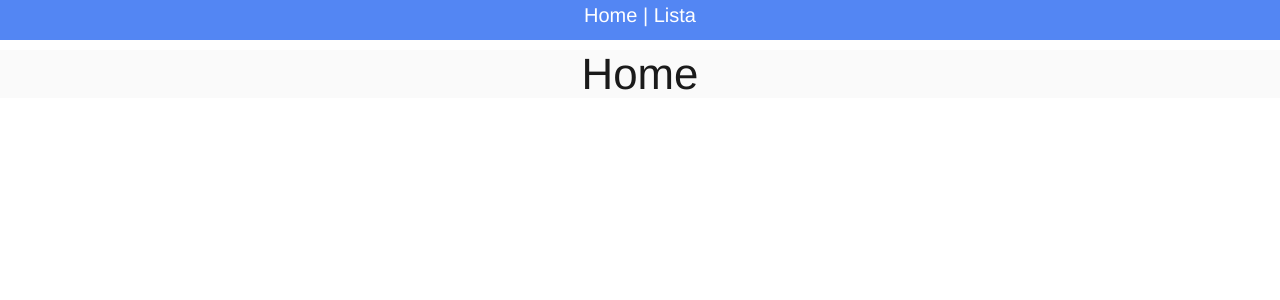
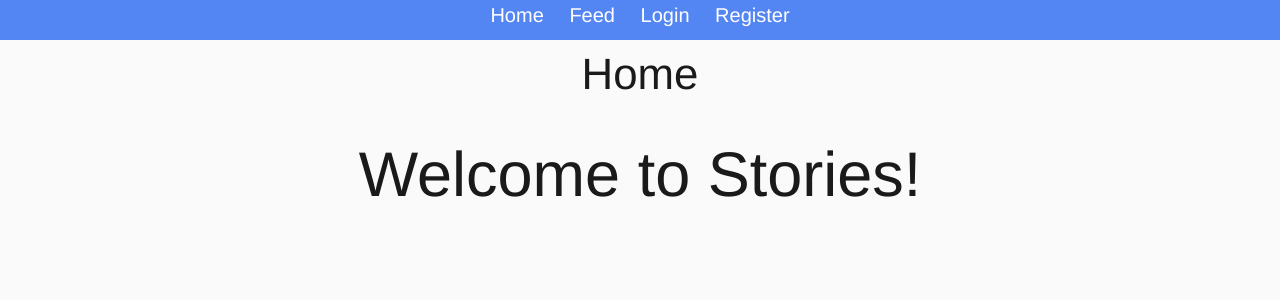
Before and after one commit to pierodesenzi/stories, a Vue app: page /#/ in a window 1280 px wide. Shown: the top 300 px of the page. Built offline with nearby package versions, Linux system fonts and the light colour scheme; no server answers.

Commit message:
Implemented main pages and CRUDs

```diff
--- a/src/App.vue
+++ b/src/App.vue
@@ -17,6 +17,10 @@ export default {
 </script>
 
 <style>
+body {
+  background-color: #fafafa;
+}
+
 #app {
   font-family: 'Avenir', Helvetica, Arial, sans-serif;
   -webkit-font-smoothing: antialiased;
@@ -24,7 +28,7 @@ export default {
   text-align: center;
   color: #1a1a1a;
   margin-top: 50px;
-  background-color: #fafafa;
+  /* background-color: #fafafa; */
 
 }
 </style>
--- a/src/components/Home.vue
+++ b/src/components/Home.vue
@@ -1,6 +1,7 @@
 <template>
     <div id="home">
         <h3>Home</h3>
+        <h1>Welcome to Stories!</h1>
     </div>
 </template>
 
--- a/src/components/List.vue
+++ b/src/components/List.vue
@@ -58,8 +58,9 @@ a {
 }
 .article{
   position: relative;
-    border: 5px solid rgb(94, 94, 94);
-    margin: 0;
+    border: 3px solid rgb(179, 179, 179);
+    border-radius: 10px 10px;
+    margin: 0 0 3px 0;
     width: 60%;
     height: 80%;
     overflow-wrap: break-word;
--- /dev/null
+++ b/src/components/Login.vue
@@ -0,0 +1,30 @@
+<template>
+    <form id="login">
+        <input type="text" id="email" v-model="email">
+        <input type="password" id="password" v-model="password">
+        <button v-on:click="login">go</button>
+    </form>
+</template>
+
+<script>
+import firebase from 'firebase'
+
+export default {
+    name: 'login',
+    data () {
+        return {
+            email: '',
+            password: ''
+        }
+    },
+    methods: {
+        login: function(e) {
+            firebase.auth().signInWithEmailAndPassword (this.email, this.password)
+            .then(() => {
+                this.$router.go( {path: this.$router.path} )
+            });
+            e.preventDefault();
+        }
+    }
+}
+</script>
--- a/src/components/Navbar.vue
+++ b/src/components/Navbar.vue
@@ -1,11 +1,46 @@
 <template>
 
         <div class="sts-navbar">
-            <router-link class='nav-link' to='/'>Home | </router-link>
-            <router-link class='nav-link' to='/feed'>Lista</router-link>
+            <router-link class='nav-link' to='/'>Home</router-link>
+            <router-link class='nav-link' to='/feed'>Feed</router-link>
+            <router-link v-if="!isLoggedIn" class='nav-link' to='/login'>Login</router-link>
+            <router-link v-if="!isLoggedIn" class='nav-link' to='/register'>Register</router-link>
+            <router-link v-if="isLoggedIn" class='nav-link' to='/write'>Write</router-link>
+            <a v-if="isLoggedIn" class="email-top">{{ currentUser.email }}</a>
+            <b v-if="isLoggedIn" v-on:click="logout" class='nav-link' to='/'>Logout</b>
         </div>
 
 </template>
+
+<script>
+import firebase from 'firebase';
+
+export default {
+    name: 'navbar',
+    data() {
+        return {
+            isLoggedIn: false,
+            currentUser: false
+        };
+    },
+    created() {
+        if(firebase.auth().currentUser){
+            this.isLoggedIn = true;
+            this.currentUser = firebase.auth().currentUser;
+        }
+    },
+    methods: {
+        logout: function() {
+            console.log(this.currentUser)
+            firebase.auth().signOut().then(() => {
+
+                // this.$router.push('/login')
+                this.$router.go( {path: this.$router.path} )
+            })
+        }
+    }
+}
+</script>
 
 <style scoped>
  .sts-navbar {
@@ -14,11 +49,18 @@
      top: 0;
      width: 100%;
      height: 40px;
+     z-index: 5;
  }
 
  .nav-link {
      font-size: 20px;
      color: white;
+     padding: 1%;
+ }
+
+ .email-top {
+     color: black;
+     font-size: 20px;
  }
 
 </style>
--- /dev/null
+++ b/src/components/Register.vue
@@ -0,0 +1,30 @@
+<template>
+    <form id="register">
+        <input type="text" id="email" v-model="email">
+        <input type="password" id="password" v-model="password">
+        <button v-on:click="register">register</button>
+    </form>
+</template>
+
+<script>
+import firebase from 'firebase';
+
+export default {
+    name: 'register',
+    data () {
+        return {
+            email: '',
+            password: ''
+        }
+    },
+    methods: {
+        register: function(e) {
+            firebase.auth().createUserWithEmailAndPassword (this.email, this.password)
+            .then(user => {
+                this.$router.go( {path: this.$router.path} )
+            })
+            e.preventDefault();
+        }
+    }
+}
+</script>
--- /dev/null
+++ b/src/components/Write.vue
@@ -0,0 +1,67 @@
+<template>
+    <div id="write" class="box">
+        <div class="row">
+            <form @submit.prevent="saveArticle" class="col s12">
+                <div class="row">
+                    <div class="input-field col s12">
+                        <input type="text" required v-model="title">
+                        <label for="">Title</label>
+                    </div>
+                </div>
+                <div class="row">
+                    <div class="input-field col s12">
+                        <textarea type="text" required v-model="content" rows="50"></textarea>
+                        <label for="">Your story</label>
+                    </div>
+                </div>
+                <div class="row">
+                    <div class="input-field col s12">
+                        <button type="submit" class="btn">Save</button>
+                    </div>
+                </div>
+
+            </form>
+        </div>
+    </div>
+</template>
+
+<script>
+import firebase from 'firebase'
+import db from './firebaseInit'
+export default {
+    name: 'write',
+    data () {
+        return {
+            title: null,
+            content: null
+        }
+    },
+    methods: {
+        saveArticle () {
+            db.collection('articles').add({
+                title: this.title,
+                content: this.content,
+                author: firebase.auth().currentUser.email
+            }).then(DocRef => this.$router.push('/feed'))
+        }
+    }
+}
+</script>
+
+<style scoped>
+.box {
+    display: inline-block;
+    margin: 0 10px;
+    position: relative;
+    width: 60%;
+    height: 80%;
+    overflow-wrap: break-word;
+    bottom: 7px;
+}
+
+textarea {
+    width: 100%;
+    height: 1000px;
+    resize: none;
+}
+</style>
--- a/src/main.js
+++ b/src/main.js
@@ -3,13 +3,19 @@
 import Vue from 'vue'
 import App from './App'
 import router from './router'
+import firebase from 'firebase'
+import './components/firebaseInit'
 
 Vue.config.productionTip = false
 
-/* eslint-disable no-new */
-new Vue({
-  el: '#app',
-  router,
-  components: { App },
-  template: '<App/>'
-})
+let app;
+firebase.auth().onAuthStateChanged(user => {
+  if(!app){
+    app = new Vue({
+      el: '#app',
+      router,
+      components: { App },
+      template: '<App/>'
+    })
+  }
+});
--- a/src/router/index.js
+++ b/src/router/index.js
@@ -2,21 +2,94 @@ import Vue from 'vue'
 import Router from 'vue-router'
 import List from '@/components/List'
 import Home from '@/components/Home'
+import Login from '@/components/Login'
+import Register from '@/components/Register'
+import firebase from 'firebase'
+import Write from '@/components/Write'
+
 
 Vue.use(Router)
 
-export default new Router({
+let router = new Router({
   routes: [
     {
       path: '/feed',
-      name: 'List',
-      component: List
+      name: 'list',
+      component: List,
+      meta: {
+        requiresAuth: true
+      }
+    },
+    {
+      path: '/write',
+      name: 'write',
+      component: Write,
+      meta: {
+        requiresAuth: true
+      }
     },
     {
       path: '/',
       name: 'home',
       component: Home
+    },
+    {
+      path: '/login',
+      name: 'login',
+      component: Login,
+      meta: {
+        requiresGuest: true
+      }
+    },
+    {
+      path: '/register',
+      name: 'register',
+      component: Register,
+      meta: {
+        requiresGuest: true
+      }
     }
 
+
   ]
-})
+});
+
+// Nav guards
+router.beforeEach((to, from, next) => {
+  // checks for requiredAuth
+  if (to.matched.some(record => record.meta.requiresAuth)) {
+    // check if not logged in
+    if(!firebase.auth().currentUser){
+      // go to login page
+      next({
+        path: '/login',
+        query: {
+          redirect: to.fullPath
+        }
+      });
+    }
+    else{
+      next();
+    }
+  }
+  else if (to.matched.some(record => record.meta.requiresGuest)) {
+    // check if logged in
+    if(firebase.auth().currentUser){
+      // go to login page
+      next({
+        path: '/feed',
+        query: {
+          redirect: to.fullPath
+        }
+      });
+    }
+    else{
+      next();
+    }
+  }
+  else {
+    next();
+  }
+});
+
+export default router;
```
